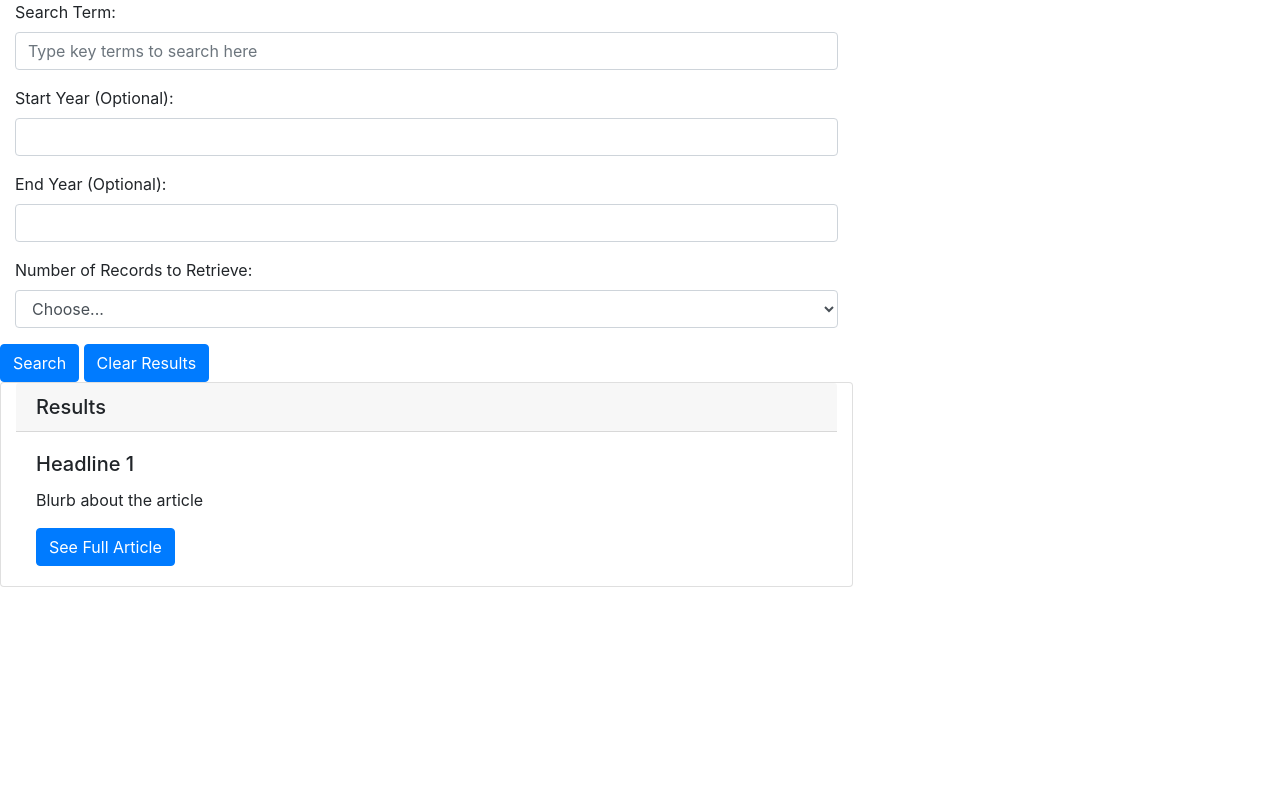
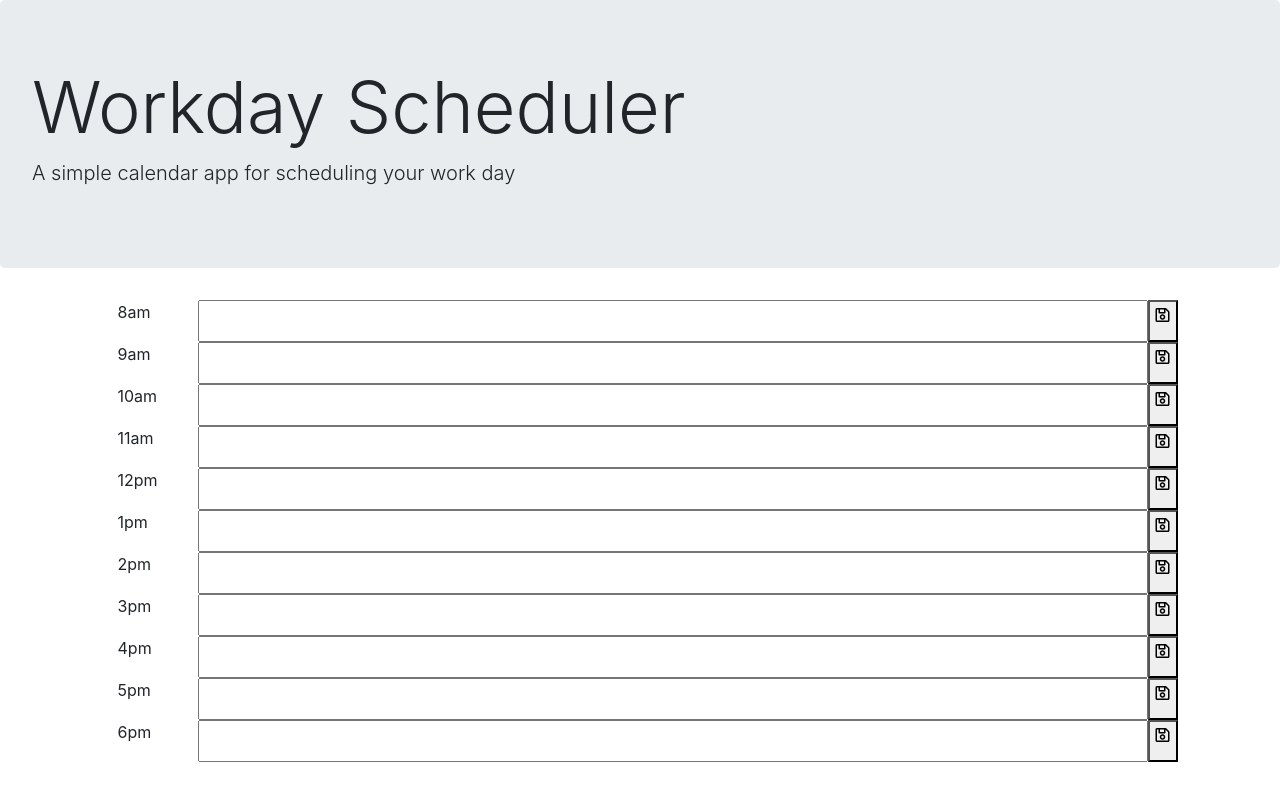
Before and after one commit to cechris85/ny-times-search, a plain HTML site: page index.html in a window 1280 px wide. Drawn offline with nearby package versions, Linux system fonts and the light colour scheme; no server answers.

Commit message:
Update index.html

```diff
--- a/index.html
+++ b/index.html
@@ -1,58 +1,104 @@
 <!DOCTYPE html>
 <html lang="en">
-<head>
-    <meta charset="UTF-8">
-    <meta name="viewport" content="width=device-width, initial-scale=1.0">
+  <head>
+    <meta charset="UTF-8" />
+    <meta name="viewport" content="width=device-width, initial-scale=1.0" />
+    <meta http-equiv="X-UA-Compatible" content="ie=edge" />
+    <link
+      rel="stylesheet"
+      href="https://stackpath.bootstrapcdn.com/bootstrap/4.3.1/css/bootstrap.min.css"
+    />
+    <link
+      rel="stylesheet"
+      href="https://use.fontawesome.com/releases/v5.8.1/css/all.css"
+      integrity="sha384-50oBUHEmvpQ+1lW4y57PTFmhCaXp0ML5d60M1M7uH2+nqUivzIebhndOJK28anvf"
+      crossorigin="anonymous"
+    />
+    <link
+      href="https://fonts.googleapis.com/css?family=Open+Sans&display=swap"
+      rel="stylesheet"
+    />
+    <link rel="stylesheet" href="style.css" />
+    <title>Work Day Scheduler</title>
+  </head>
 
-    <title>New York Times Search</title>
-    <link rel="stylesheet" href="https://stackpath.bootstrapcdn.com/bootstrap/4.5.2/css/bootstrap.min.css" integrity="sha384-JcKb8q3iqJ61gNV9KGb8thSsNjpSL0n8PARn9HuZOnIxN0hoP+VmmDGMN5t9UJ0Z" crossorigin="anonymous">
-     <script src="https://cdnjs.cloudflare.com/ajax/libs/jquery/3.2.1/jquery.min.js"></script>
+  <body>
+    <header class="jumbotron">
+      <h1 class="display-3">Workday Scheduler</h1>
+      <p class="lead">A simple calendar app for scheduling your work day</p>
+      <p id="currentDay" class="lead"></p>
+    </header>
 
-</head>
-<body>
-
-    <form>
-
-
-        <div class="form-group col-8">
-          <label for="searchTerms">Search Term:</label>
-          <input type="text" class="form-control" id="inputSearch" placeholder="Type key terms to search here">
-        </div>
-        <!---dropdown with number of articles-->
-        <div class="form-group col-8">
-          <label for="startYear">Start Year (Optional):</label>
-          <input type="text" class="form-control" id="startYear" placeholder="">
-        </div>
-        <div class="form-group col-8">
-            <label for="endYear">End Year (Optional):</label>
-            <input type="text" class="form-control" id="endYear" placeholder="">
-        </div>
-        <div class="form-group col-8">
-            <label for="inputNumber">Number of Records to Retrieve:</label>
-            <select id="inputNumber" class="form-control">
-              <option selected>Choose...</option>
-              <option>1</option>
-              <option>5</option>
-              <option>10</option>
-            </select>
-          </div>
-
-        <button type="submit" class="btn btn-primary" id="searchBtn">Search</button>
-        <button type="submit" class="btn btn-primary" id="clear">Clear Results</button>
-
-      </form>
-
-      <!--results cards-->
-      <div class="card col-8">
-        <h5 class="card-header">Results</h5>
-
-        <div class="card-body col-8" >
-          <h5 class="card-title">Headline 1</h5>
-          <p class="card-text">Blurb about the article</p>
-          <a href="#" class="btn btn-primary">See Full Article</a>
-        </div>
+    <div class="container">
+      <!-- Timeblocks go here -->
+      <div class="row justify-content-md-center hour">
+        <div class='col-1'>8am</div>
+        <input type="text" id="eight" class="col-10 description" value= "">
+        <button type="button" class='saveBtn'><p class="far fa-save"></p>
       </div>
 
+      <div class="row justify-content-md-center hour">
+        <div class='col-1'>9am</div>
+        <input type="text" id="nine" class="col-10 description" value= "">
+        <button type="button" class='saveBtn'><p class="far fa-save"></p>
+      </div>
+
+      <div class="row justify-content-md-center  hours">
+        <div class='col-1'>10am</div>
+        <input type="text" id="ten" class="col-10 description" value= "">
+        <button type="button" class='saveBtn'><p class="far fa-save"></p>
+      </div>
+
+      <div class="row justify-content-md-center  hours">
+        <div class='col-1'>11am</div>
+        <input type="text" id="eleven" class="col-10 description" value= "">
+        <button type="button" class='saveBtn'><p class="far fa-save"></p>
+      </div>
+
+      <div class="row justify-content-md-center  hours">
+        <div class='col-1'>12pm</div>
+        <input type="text" id="twelve" class="col-10 description" value= "">
+        <button type="button" class='saveBtn'><p class="far fa-save"></p>
+      </div>
+
+      <div class="row justify-content-md-center  hours">
+        <div class='col-1'>1pm</div>
+        <input type="text" id="thirteen" class="col-10 description" value= "">
+        <button type="button" class='saveBtn'><p class="far fa-save"></i>
+      </div>
+
+      <div class="row justify-content-md-center  hours">
+        <div class='col-1'>2pm</div>
+        <input type="text" id="fourteen" class="col-10 description" value= "">
+        <button type="button" class='saveBtn'><p class="far fa-save"></p>
+      </div>
+
+      <div class="row justify-content-md-center  hours">
+        <div class='col-1'>3pm</div>
+        <input type="text" id="fifteen" class="col-10 description" value= "">
+        <button type="button" class='saveBtn'><p class="far fa-save"></p>
+      </div>
+
+      <div class="row justify-content-md-center  hours">
+        <div class='col-1'>4pm</div>
+        <input type="text" id="sixteen" class="col-10 description" value= "">
+        <button type="button" class='saveBtn'><p class="far fa-save"></p>
+      </div>
+
+      <div class="row justify-content-md-center  hours">
+        <div class='col-1'>5pm</div>
+        <input type="text" id="seventeen" class="col-10 description" value= "">
+        <button type="button" class='saveBtn'><p class="far fa-save"></p>
+      </div>
+
+      <div class="row justify-content-md-center  hours">
+        <div class='col-1'>6pm</div>
+        <input type="text" id="eighteen" class="col-10 description" value= "">
+        <button type="button" class='saveBtn'><p class="far fa-save"></p>
+      </div>
+
+    <script src="https://code.jquery.com/jquery-3.4.1.min.js"></script>
+    <script src="https://cdnjs.cloudflare.com/ajax/libs/moment.js/2.24.0/moment.min.js"></script>
     <script src="script.js"></script>
-</body>
+  </body>
 </html>
```
